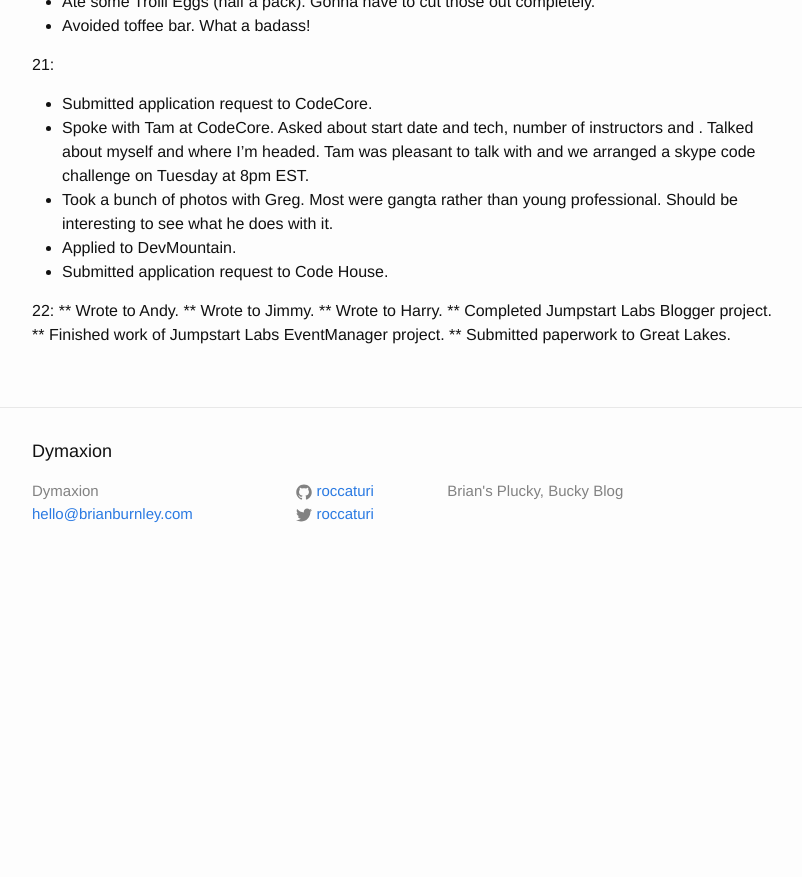
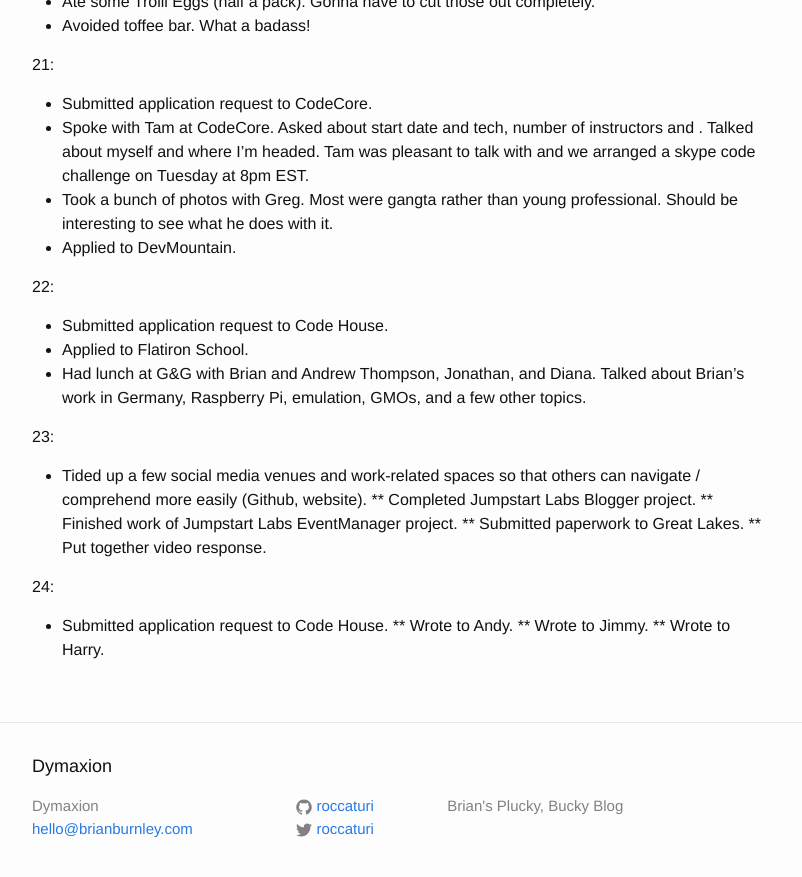
Before and after one commit to roccaturi/roccaturi.github.io, a Jekyll site: the page built from _posts/2014-11-01-journal.md, in a window 1280 px wide and 900 px high, scrolled down 4059 px. Shown: the top 877 px of the window, without its empty margins (238-1040 px from the left). Built offline with Jekyll 4.4.1, drawn with Linux system fonts in a browser that asks for light colours; before the commit the page ends 4644 px from its top, so only the background shows below that.

Commit message:
Updated Nov entry

```diff
--- a/_posts/2014-11-01-journal.md
+++ b/_posts/2014-11-01-journal.md
@@ -143,12 +143,21 @@ categories: journal
 * Spoke with Tam at CodeCore.  Asked about start date and tech, number of instructors and .  Talked about myself and where I'm headed.  Tam was pleasant to talk with and we arranged a skype code challenge on Tuesday at 8pm EST.
 * Took a bunch of photos with Greg.  Most were gangta rather than young professional.  Should be interesting to see what he does with it.
 * Applied to DevMountain.
-* Submitted application request to Code House.
 
 22:
+* Submitted application request to Code House.
+* Applied to Flatiron School.
+* Had lunch at G&G with Brian and Andrew Thompson, Jonathan, and Diana.  Talked about Brian's work in Germany, Raspberry Pi, emulation, GMOs, and a few other topics.
+
+23:
+* Tided up a few social media venues and work-related spaces so that others can navigate / comprehend more easily (Github, website).
+** Completed Jumpstart Labs Blogger project.
+** Finished work of Jumpstart Labs EventManager project.
+** Submitted paperwork to Great Lakes.
+** Put together video response.
+
+24:
+* Submitted application request to Code House.
 ** Wrote to Andy.
 ** Wrote to Jimmy.
 ** Wrote to Harry.
-** Completed Jumpstart Labs Blogger project.
-** Finished work of Jumpstart Labs EventManager project.
-** Submitted paperwork to Great Lakes.
```
